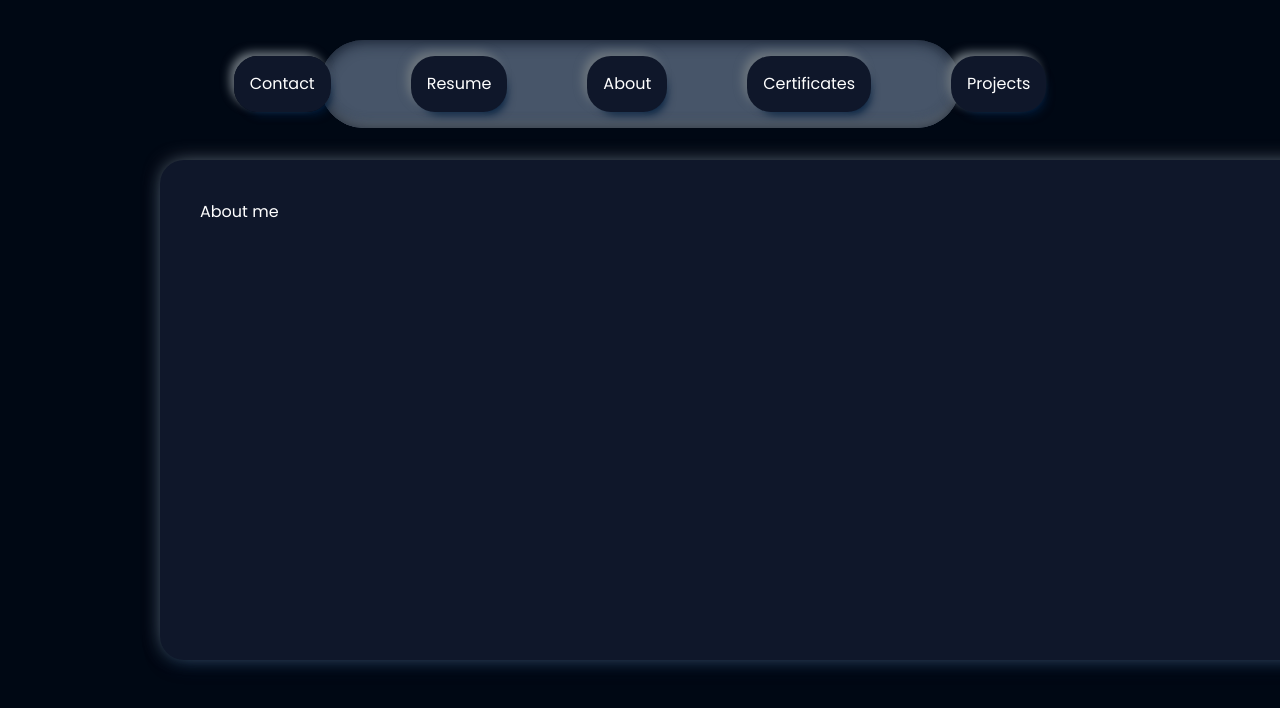
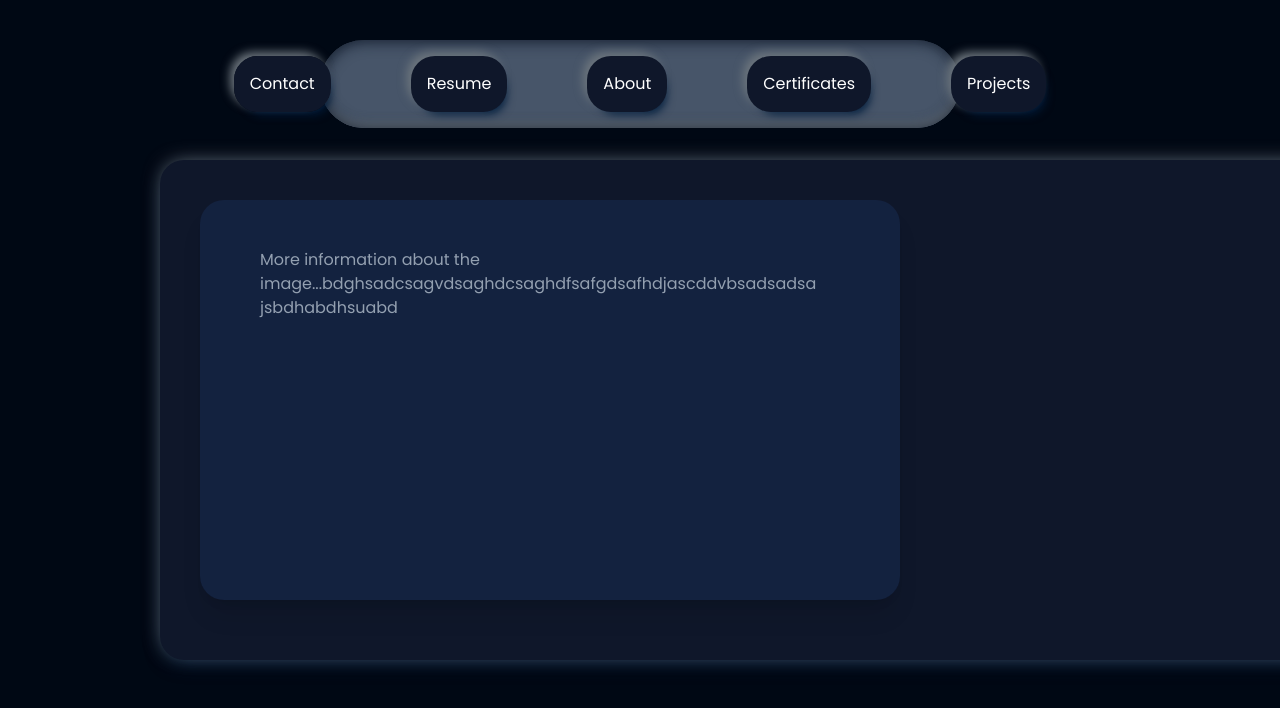
Before and after one commit to PUJCMJ/personalPortfolio, a React (Vite) app: page /about in a window 1280 px wide. Shown: the top 708 px of the page. Built offline with nearby package versions, Linux system fonts and the light colour scheme.

Commit message:
Some 'about component implementations'

```diff
--- a/src/components/about.jsx
+++ b/src/components/about.jsx
@@ -1,9 +1,11 @@
 const About = () => {
-    return(
-        <>
-            About me
-        </>
-    )
-}
+    return (
+      <div className=" border-slate-100 border-2xl bg-blue-500/10 rounded-3xl items-center shadow-xl w-[700px] h-[400px] relative flex p-10">
+        <div className=" absolute top-12 mr-10 ml-5 text-slate-300/70">
+          More information about the image...bdghsadcsagvdsaghdcsaghdfsafgdsafhdjascddvbsadsadsa jsbdhabdhsuabd
+        </div>
+      </div>
+    );
+  };
 
-export default About;
+  export default About;
```
Also changed, not shown: src/pages/app/App.css (line endings or trailing spaces).
